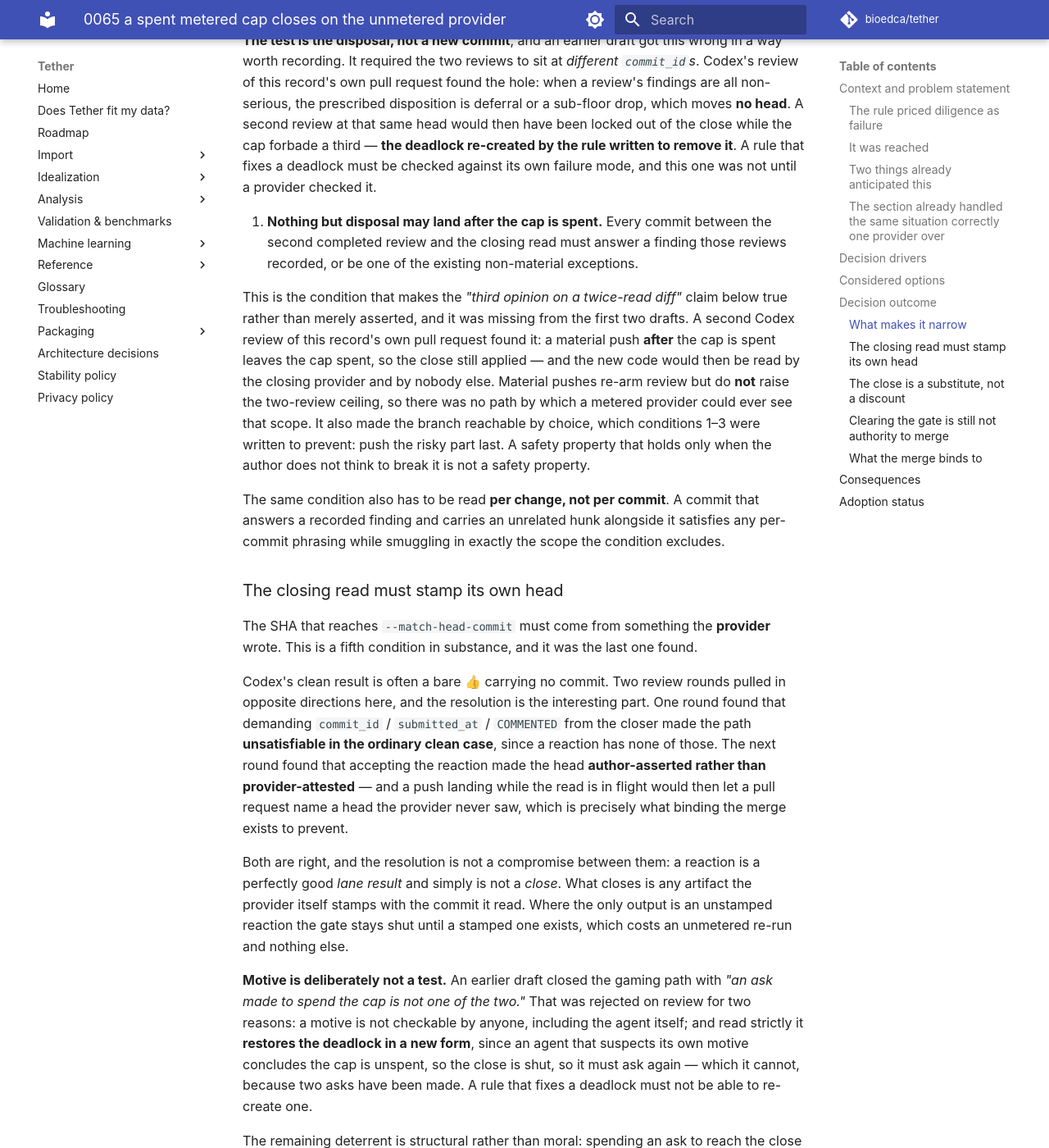
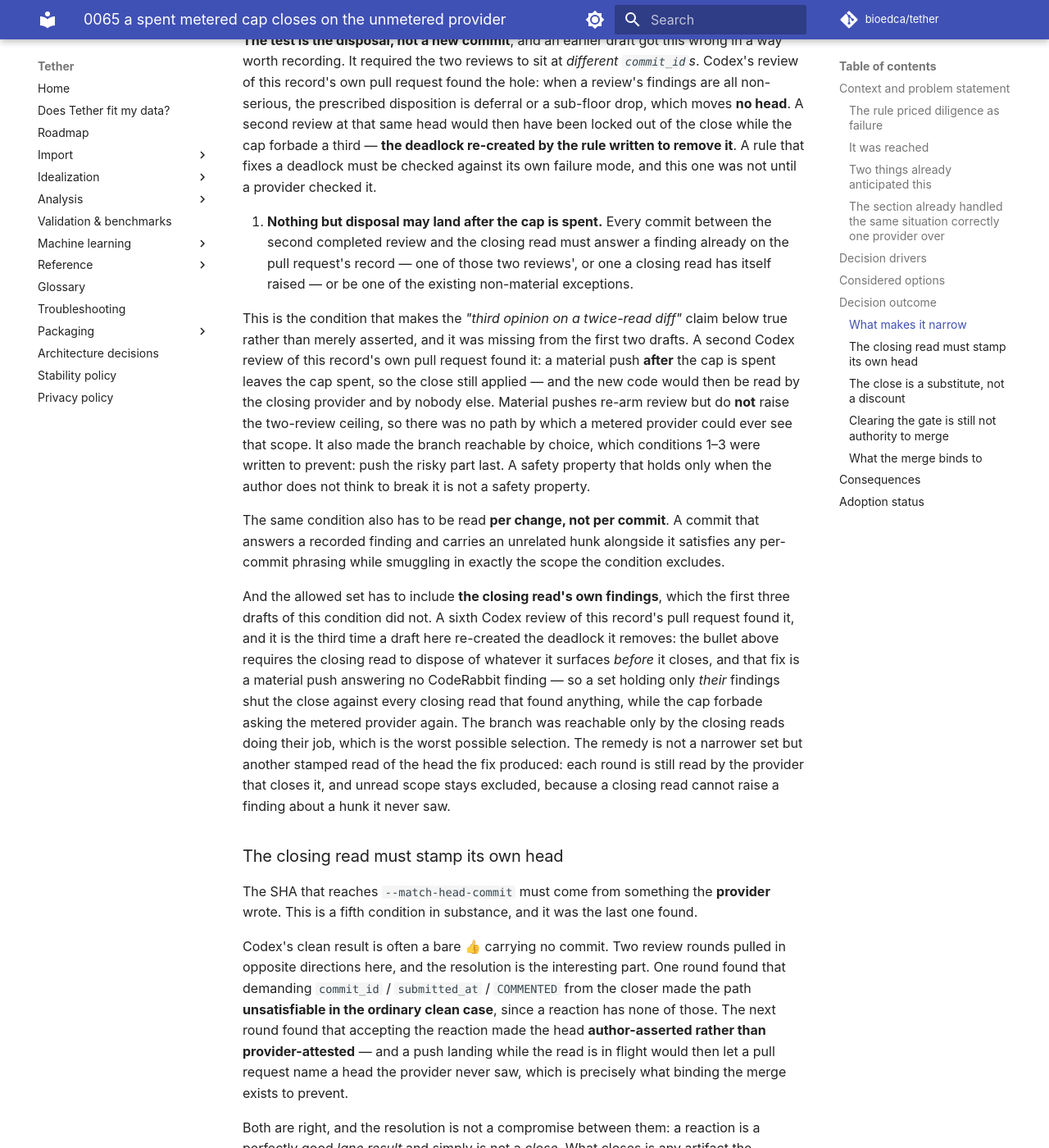
Before and after one commit to bioedca/tether, an MkDocs documentation site: the page built from docs/adr/0065-a-spent-metered-cap-closes-on-the-unmetered-provider.md, in a window 1280 px wide and 1400 px high, scrolled down 4123 px. Shown: the whole window at 82% size. Built offline with MkDocs 1.6.1 and Material for MkDocs 9.7.7, drawn with Linux system fonts in a browser that asks for light colours; comment, search, counter and statistics services are not loaded; the version menu is left out.

Commit message:
fix(agents): stop the scope freeze from shutting on the closing read's own fixes
Codex round 6, two P1 and one P2 — and the P1 on `AGENTS.md` is the third time a
draft of this rule has re-created the deadlock it removes, which is now recorded
in ADR-0065 as the pattern rather than as three incidents.

`AGENTS.md:234-236` froze scope after the cap by requiring every hunk to "answer
a finding those reviews recorded". The bullet above it requires the closing read
to dispose of whatever it surfaces BEFORE it closes -- and that fix is a material
push answering no CodeRabbit finding, so the freeze disqualified it, and the cap
forbade asking the metered provider again. The branch was reachable only by the
closing reads that found something, which is the worst possible selection. The
allowed set now includes findings a closing read itself raised, and the remedy
for one is another stamped read of the head it produced rather than a narrower
set: each round is still read by the provider that closes it, and unread scope
stays out because a closing read cannot raise a finding about a hunk it never saw.
`CONTRIBUTING.md` and `docs/adr/0065` carry the same widening.

`.agents/skills/tether-worker/agents/openai.yaml` restated the close as "cap
spent and every finding disposed of" and dropped both safeguards. It is injected
as the Codex lane's default prompt and read by no test, so a worker launched from
it would have been briefed on a laxer contract than the one on main with no
signal at all. It now defers to §Review and states no condition itself, which is
the discipline SKILL.md and .greptile/README.md already use.

`.github/pull_request_template.md` required "the provider that closed the gate
reviewed the final head", which is false on the rebinding path the previous
commit made valid: there a clean review closes at an earlier head and Codex only
stamps the final one. Labelled P2, fixed rather than deferred because it
falsifies a claim this PR introduces -- and because it is the same defect as the
P1 fixed one commit ago, one line further down the same file.

Local gates: 2938 passed, 19 skipped, 34 deselected; mkdocs --strict green;
openai.yaml re-parsed with PyYAML.

```diff
--- a/docs/adr/0065-a-spent-metered-cap-closes-on-the-unmetered-provider.md
+++ b/docs/adr/0065-a-spent-metered-cap-closes-on-the-unmetered-provider.md
@@ -150,7 +150,8 @@ an agent's account of its own reasoning:
    checked it.
 
 4. **Nothing but disposal may land after the cap is spent.** Every commit between the second
-   completed review and the closing read must answer a finding those reviews recorded, or be one of
+   completed review and the closing read must answer a finding already on the pull request's
+   record — one of those two reviews', or one a closing read has itself raised — or be one of
    the existing non-material exceptions.
 
    This is the condition that makes the *"third opinion on a twice-read diff"* claim below true
@@ -166,6 +167,17 @@ an agent's account of its own reasoning:
    The same condition also has to be read **per change, not per commit**. A commit that answers a
    recorded finding and carries an unrelated hunk alongside it satisfies any per-commit phrasing
    while smuggling in exactly the scope the condition excludes.
+
+   And the allowed set has to include **the closing read's own findings**, which the first three
+   drafts of this condition did not. A sixth Codex review of this record's pull request found it,
+   and it is the third time a draft here re-created the deadlock it removes: the bullet above
+   requires the closing read to dispose of whatever it surfaces *before* it closes, and that fix is
+   a material push answering no CodeRabbit finding — so a set holding only *their* findings shut the
+   close against every closing read that found anything, while the cap forbade asking the metered
+   provider again. The branch was reachable only by the closing reads doing their job, which is the
+   worst possible selection. The remedy is not a narrower set but another stamped read of the head
+   the fix produced: each round is still read by the provider that closes it, and unread scope stays
+   excluded, because a closing read cannot raise a finding about a hunk it never saw.
 
 ### The closing read must stamp its own head
 
```
Also changed, not shown: AGENTS.md (+11 -1 lines), CONTRIBUTING.md (+7 -2 lines), .github/pull_request_template.md, 1 other file.
